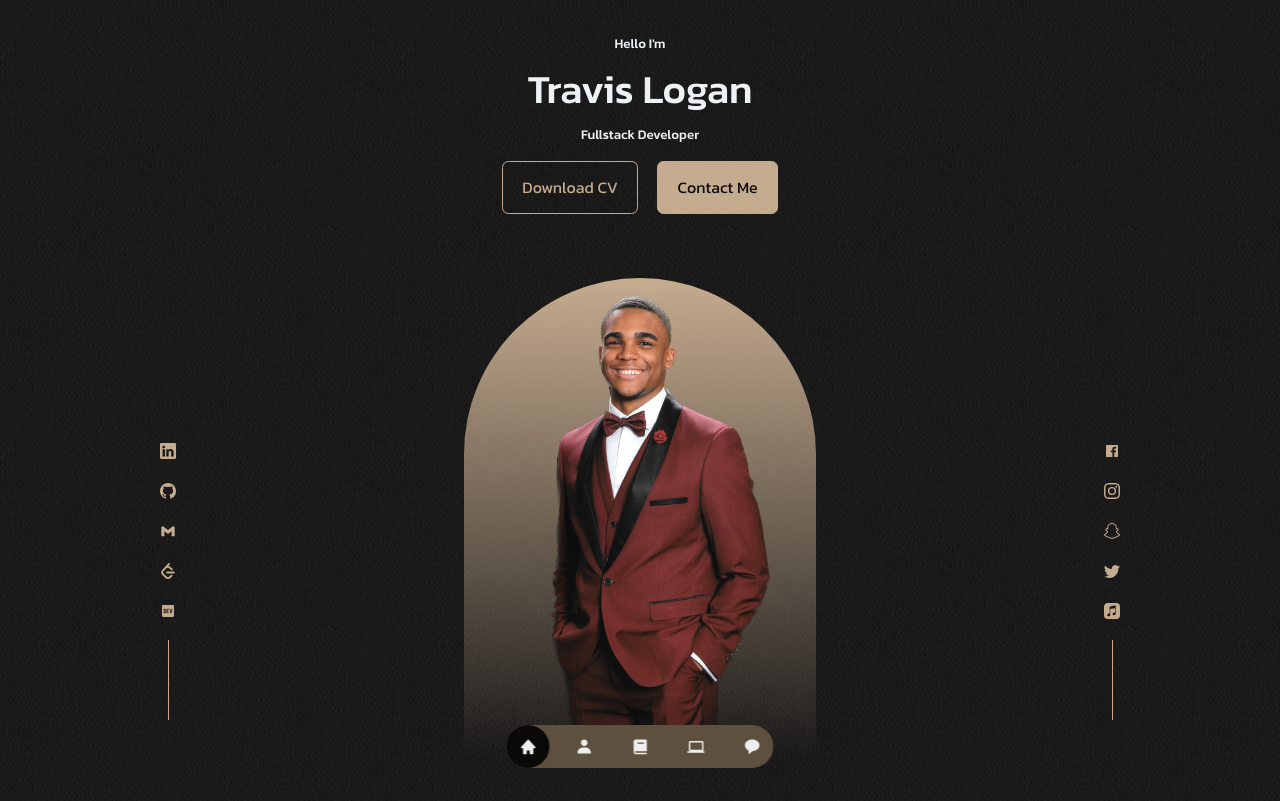
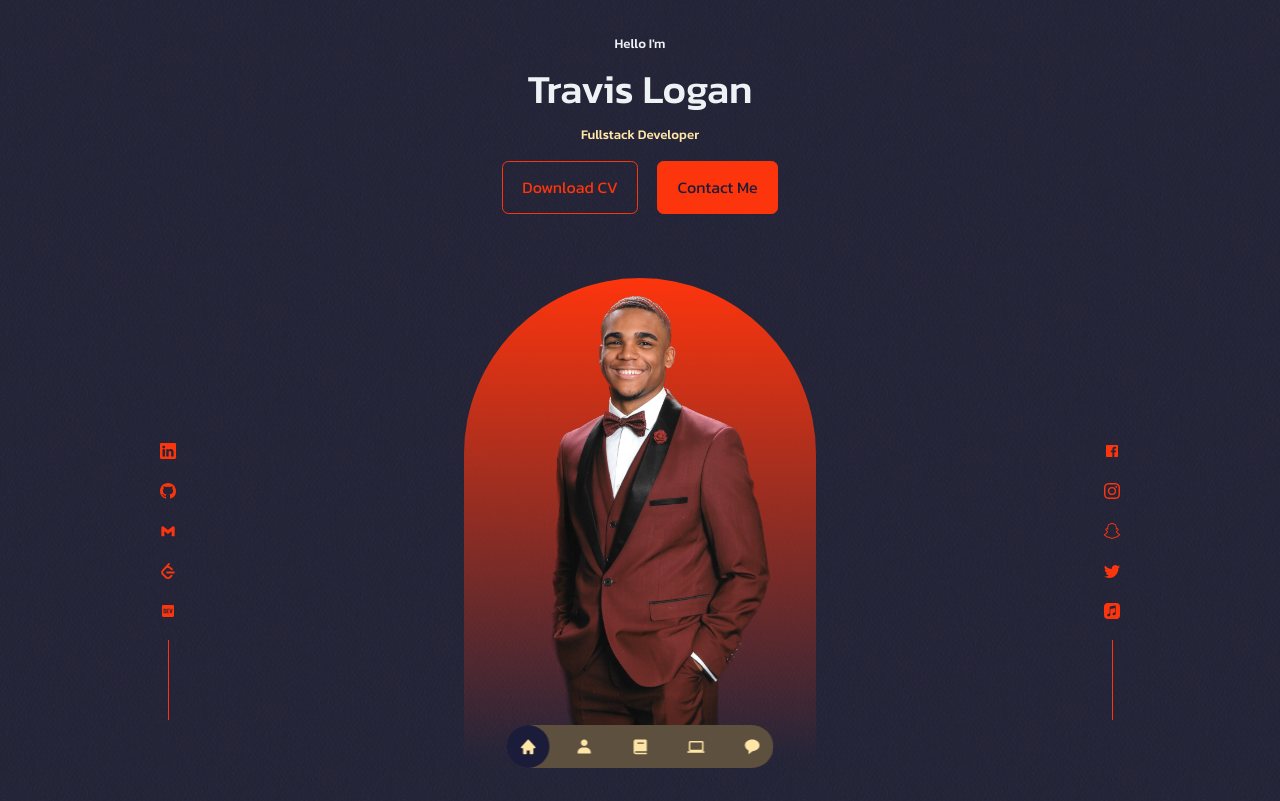
Before and after one commit to TravisLoganT/portfolio-v2, a React (Create React App) app: page / in a window 1280 px wide. Shown: the top 801 px of the page. Built offline with nearby package versions, Linux system fonts and the light colour scheme.

Commit message:
updated color palette

```diff
--- a/src/index.css
+++ b/src/index.css
@@ -11,12 +11,12 @@
 }
 
 :root {
-    --color-bg : #0A0908;
-    --color-bg-variance : #22333B;
-    --color-primary: #C6AC8F;
-    --color-primary-variance: #5E503F;
+    --color-bg : #1B1B3A ;
+    --color-bg-variance : #050029;
+    --color-primary: #FD350D;
+    --color-primary-variance: #601700;
     --color-white: #EDF2F4;
-    --color-light: #eee;
+    --color-light: #FFE6A7;
 
     --transition: all 400ms ease;
     --swiper-navigation-color: var(--color-primary);
```
